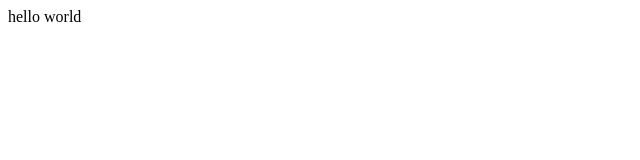
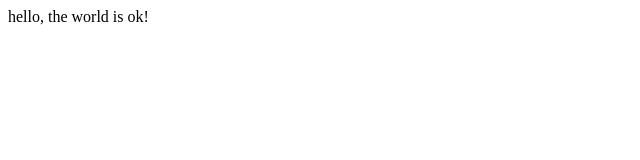
Before and after one commit to luclessard/html5_form, a plain HTML site: page index.htm in a window 1280 px wide. Shown: the full height of the page, 0-640 px from the left. Drawn offline with Linux system fonts and the light colour scheme.

Commit message:
The world is ok!

```diff
--- a/index.htm
+++ b/index.htm
@@ -4,7 +4,7 @@
 	<head></head>
 
 	<body>
-		hello world
+		hello, the world is ok!
 	</body>
 
 </html>
```
